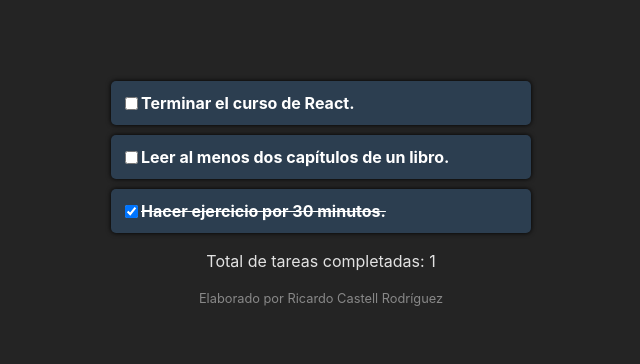
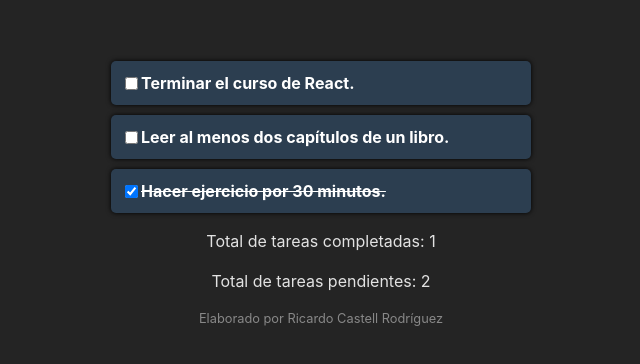
Before and after one commit to ricardocastellr/TaskListExcercise4, a React (Vite) app: page / in a window 1280 px wide. Shown: the part 204-568 px from the top of the page, without its empty margins (319-959 px from the left). Built offline with nearby package versions, Linux system fonts and the light colour scheme.

Commit message:
Add pendings tasks count

```diff
--- a/src/components/TaskList/TaskList.jsx
+++ b/src/components/TaskList/TaskList.jsx
@@ -2,8 +2,9 @@ import { Task } from '../Task/Task';
 import './TaskList.css';
 
 export function TaskList({ tasks, onChangeTaskCompleted }) {
-  // Contador para almacenar el número de tareas completadas
+  // Contador para almacenar el número de tareas completadas y pendientes
   const completedCount = tasks.filter(task => task.completed).length;
+  const pendingCount = tasks.filter(task => !task.completed).length;
 
   return (
     <div>
@@ -16,8 +17,9 @@ export function TaskList({ tasks, onChangeTaskCompleted }) {
           onCompleted={() => onChangeTaskCompleted(task.id)}
         />
       ))}
-      {/* Muestra el contador de tareas completadas */}
+      {/* Muestra el contador de tareas completadas y pendientes */}
       <p>Total de tareas completadas: {completedCount}</p>
+      <p>Total de tareas pendientes: {pendingCount}</p>
     </div>
   );
 }
```
